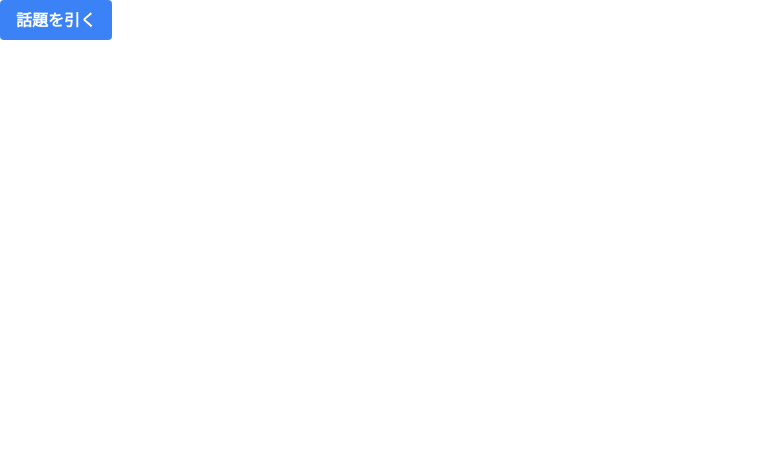
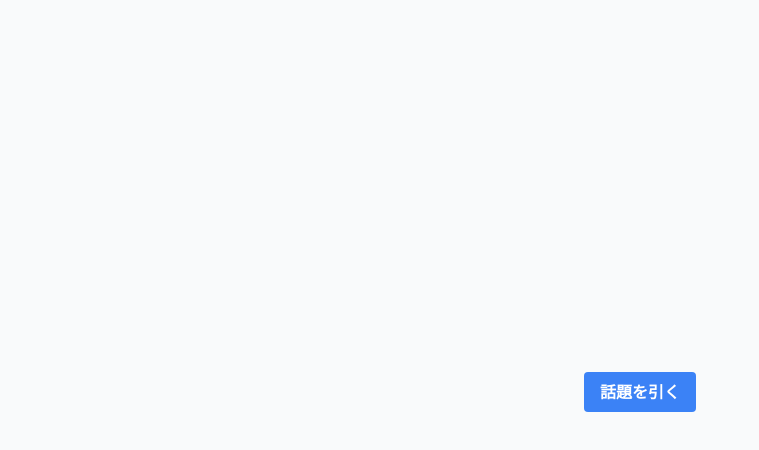
Before and after one commit to KazuhiroIto0127/zatudan, a React (Create React App) app in the folder zatudan-frontend/: page / in a window 1280 px wide. Shown: the top 450 px of the page, without its empty margins (0-759 px from the left). Built offline with nearby package versions, Linux system fonts and the light colour scheme.

Commit message:
[frontend] トップページのレイアウト更新。

```diff
--- a/zatudan-frontend/src/components/Hello.tsx
+++ b/zatudan-frontend/src/components/Hello.tsx
@@ -5,7 +5,7 @@ export default function Hello(){
 
   const handleClick = async () => {
     try{
-      const apiUrl = "https://zatudan-backend.kazuhiroito0127.workers.dev";
+      const apiUrl = process.env.REACT_APP_CF_BACKEND_API_URL;
       const url = `${apiUrl}/api/topics/random`;
       const response = await fetch(url);
       const data = await response.json();
@@ -22,11 +22,16 @@ export default function Hello(){
 
   return (
     <>
-      <button onClick={handleClick}
-              className="bg-blue-500 hover:bg-blue-700 text-white font-bold py-2 px-4 rounded">
-        話題を引く
-      </button>
-      {text && <p>{text}</p>}
+      <div className="mb-4">
+        <button onClick={handleClick}
+                className="bg-blue-500 hover:bg-blue-700 text-white font-bold py-2 px-4 rounded">
+          話題を引く
+        </button>
+      </div>
+
+      <div className="w-full max-w-3xl px-4">
+        {text && <div className="mt-4 text-center text-gray-700 text-lg">{text}</div>}
+      </div>
     </>
   )
 }
--- a/zatudan-frontend/src/index.tsx
+++ b/zatudan-frontend/src/index.tsx
@@ -7,7 +7,9 @@ import reportWebVitals from './reportWebVitals';
 const root = ReactDOM.createRoot(document.getElementById('root') as HTMLElement);
 root.render(
   <React.StrictMode>
-    <Hello />
+    <div className="flex flex-col items-center justify-center min-h-screen p-4 bg-gray-50">
+      <Hello />
+    </div>
   </React.StrictMode>
 );
 
```
